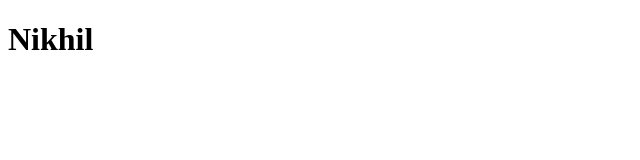
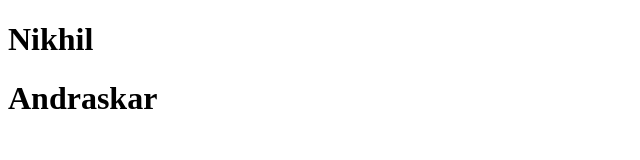
Before and after one commit to NikhilRA17/React2, a plain HTML site: page React/index.html in a window 1280 px wide. Shown: the whole page, without its empty margins (0-640 px from the left). Drawn offline with Linux system fonts and the light colour scheme.

Commit message:
saving again

```diff
--- a/React/index.html
+++ b/React/index.html
@@ -8,5 +8,6 @@
 </head>
 <body>
     <h1>Nikhil</h1>
+    <h1>Andraskar</h1>
 </body>
 </html>
```
